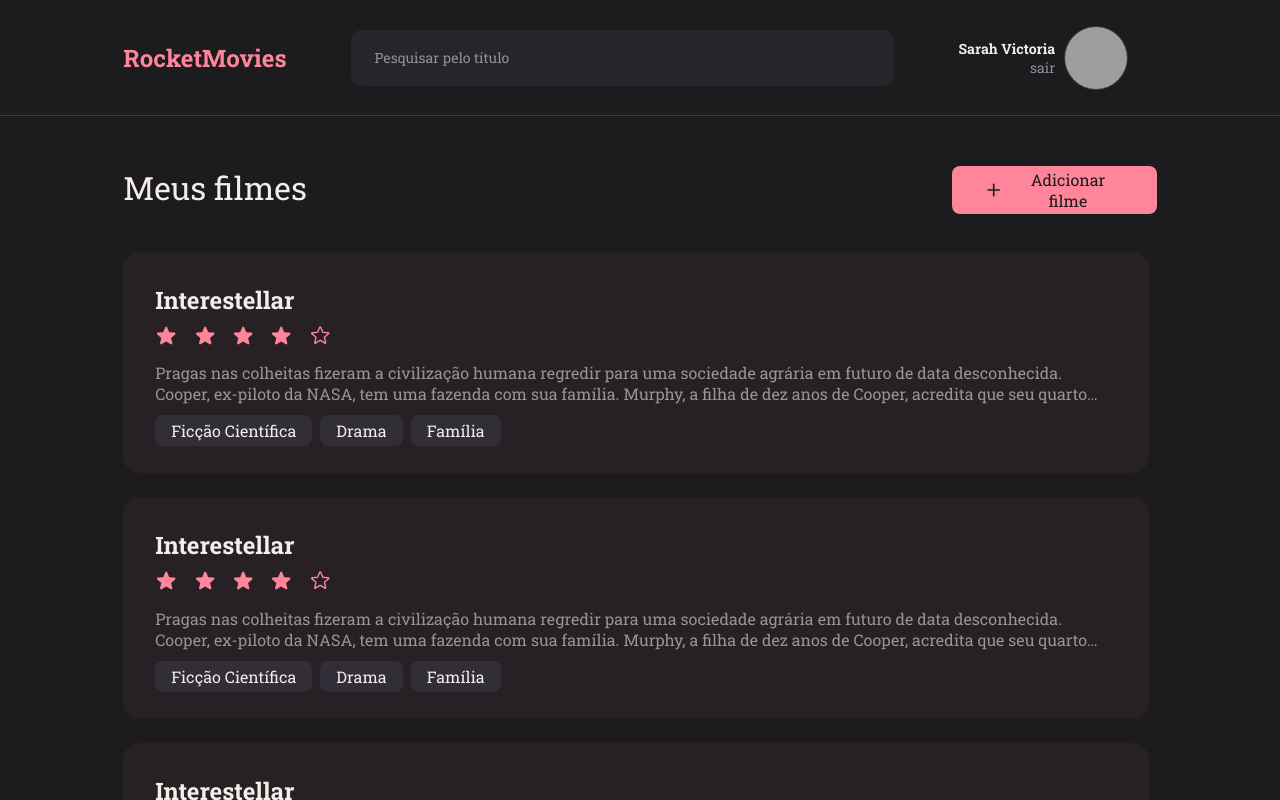
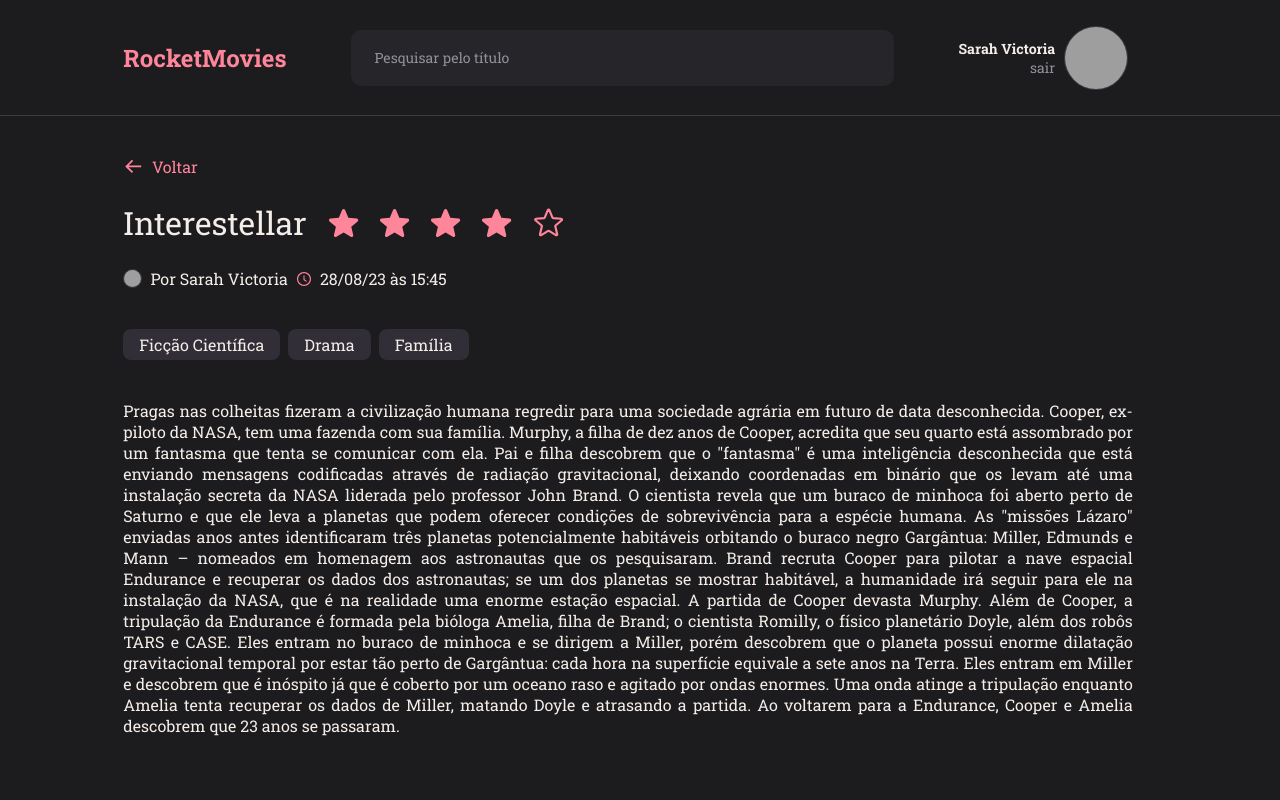
Before and after one commit to sarahvjustino/RocketMovies-Explorer, a React (Vite) app: page / in a window 1280 px wide. Built offline with nearby package versions, Linux system fonts and the light colour scheme; grey boxes are pictures that could not be loaded.

Commit message:
feat: created ButtonText component and finished creation of Preview page

```diff
--- /dev/null
+++ b/src/components/ButtonText/index.jsx
@@ -0,0 +1,13 @@
+import { Container } from "./styles";
+
+import { BiArrowBack } from "react-icons/bi";
+
+export function ButtonText() {
+  return (
+    <Container>
+      <a href="/">
+        <BiArrowBack /> Voltar
+      </a>
+    </Container>
+  );
+}
--- /dev/null
+++ b/src/components/ButtonText/styles.js
@@ -0,0 +1,18 @@
+import styled from "styled-components";
+
+export const Container = styled.span`
+    >a {
+        display: flex;
+        align-items: center;
+        gap: 0.5rem;
+
+        font-size: 1rem;
+        font-weight: 400;
+        color: ${({ theme }) => theme.COLORS.PINK};
+
+        > svg{
+            font-size: 1.3rem;
+            color: ${({ theme }) => theme.COLORS.PINK};
+        }
+    }
+`
--- a/src/components/Note/index.jsx
+++ b/src/components/Note/index.jsx
@@ -7,7 +7,7 @@ export function Note({ data, rating, ...rest }) {
   return (
     <Container {...rest}>
       <h1>{data.title}</h1>
-      <Rating grade={rating} isBigSize={false}></Rating>
+      <Rating grade={rating}></Rating>
       <p>{data.description}</p>
 
       {data.tags && (
--- a/src/components/Rating/index.jsx
+++ b/src/components/Rating/index.jsx
@@ -12,5 +12,9 @@ export function Rating({ grade, isBigSize }) {
     }
   }
 
-  return <Container $isbigsize={isBigSize.toString()}>{stars}</Container>;
+  return (
+    <Container $isbigsize={isBigSize && isBigSize.toString()}>
+      {stars}
+    </Container>
+  );
 }
--- a/src/components/Rating/styles.js
+++ b/src/components/Rating/styles.js
@@ -2,11 +2,11 @@ import styled from "styled-components";
 
 export const Container = styled.div`
     display: flex;
-    justify-content: ${({ isBigSize }) => isBigSize ? "center" : "start"};
+    justify-content: ${({ $isbigsize }) => $isbigsize ? "center" : "flex-start"};
     gap: 1rem;
 
     > svg{
-        font-size: ${({ isBigSize }) => isBigSize ? "2.2rem" : "1.4rem"};
+        font-size: ${({ $isbigsize }) => $isbigsize ? "2.2rem" : "1.4rem"};
         color: ${({ theme }) => theme.COLORS.PINK};
     }
 `
--- a/src/components/Section/styles.js
+++ b/src/components/Section/styles.js
@@ -1,7 +1,6 @@
 import styled from "styled-components";
 
 export const Container = styled.div`
-    width: 100%;
     height: 100%;
 
     > h2{
--- a/src/main.jsx
+++ b/src/main.jsx
@@ -3,13 +3,13 @@ import ReactDOM from "react-dom/client";
 import GlobalStyle from "./styles/global";
 import { ThemeProvider } from "styled-components";
 import theme from "./styles/theme";
-import { Home } from "./pages/Home";
+import { Preview } from "./pages/Preview";
 
 ReactDOM.createRoot(document.getElementById("root")).render(
   <React.StrictMode>
     <ThemeProvider theme={theme}>
       <GlobalStyle />
-      <Home />
+      <Preview />
     </ThemeProvider>
   </React.StrictMode>
 );
--- a/src/pages/Home/index.jsx
+++ b/src/pages/Home/index.jsx
@@ -44,7 +44,7 @@ export function Home() {
               ],
             }}
             rating="4"
-          />{" "}
+          />
           <Note
             data={{
               title: "Interestellar",
--- a/src/pages/Home/styles.js
+++ b/src/pages/Home/styles.js
@@ -13,7 +13,6 @@ export const Container = styled.div`
     > main {
         grid-area: content;
         padding: 3.15rem 7.7rem;
-
         overflow-y: auto;
 
         > .top-content{
--- a/src/pages/Preview/index.jsx
+++ b/src/pages/Preview/index.jsx
@@ -0,0 +1,78 @@
+import { Container, Content } from "./styles";
+import { AiOutlineClockCircle } from "react-icons/ai";
+
+import { Header } from "../../components/Header";
+import { ButtonText } from "../../components/ButtonText";
+import { Section } from "../../components/Section";
+import { Rating } from "../../components/Rating";
+import { Tag } from "../../components/Tag";
+
+export function Preview() {
+  return (
+    <Container>
+      <Header />
+
+      <main>
+        <Content>
+          <ButtonText />
+          <div className="movieTitle">
+            <Section title="Interestellar" />
+            <Rating grade="4" isBigSize={true} />
+          </div>
+          <div className="movieInfo">
+            <span className="createdBy">
+              <img
+                src="https://github.com/sarahvjustino.png"
+                alt="Foto do Usuário"
+              />
+              <p>Por Sarah Victoria</p>
+            </span>
+            <span className="createdAt">
+              <AiOutlineClockCircle />
+              <p>28/08/23 às 15:45</p>
+            </span>
+          </div>
+
+          <div className="tags">
+            <Tag name="Ficção Científica" />
+            <Tag name="Drama" />
+            <Tag name="Família" />
+          </div>
+
+          <p>
+            Pragas nas colheitas fizeram a civilização humana regredir para uma
+            sociedade agrária em futuro de data desconhecida. Cooper, ex-piloto
+            da NASA, tem uma fazenda com sua família. Murphy, a filha de dez
+            anos de Cooper, acredita que seu quarto está assombrado por um
+            fantasma que tenta se comunicar com ela. Pai e filha descobrem que o
+            "fantasma" é uma inteligência desconhecida que está enviando
+            mensagens codificadas através de radiação gravitacional, deixando
+            coordenadas em binário que os levam até uma instalação secreta da
+            NASA liderada pelo professor John Brand. O cientista revela que um
+            buraco de minhoca foi aberto perto de Saturno e que ele leva a
+            planetas que podem oferecer condições de sobrevivência para a
+            espécie humana. As "missões Lázaro" enviadas anos antes
+            identificaram três planetas potencialmente habitáveis orbitando o
+            buraco negro Gargântua: Miller, Edmunds e Mann – nomeados em
+            homenagem aos astronautas que os pesquisaram. Brand recruta Cooper
+            para pilotar a nave espacial Endurance e recuperar os dados dos
+            astronautas; se um dos planetas se mostrar habitável, a humanidade
+            irá seguir para ele na instalação da NASA, que é na realidade uma
+            enorme estação espacial. A partida de Cooper devasta Murphy. Além de
+            Cooper, a tripulação da Endurance é formada pela bióloga Amelia,
+            filha de Brand; o cientista Romilly, o físico planetário Doyle, além
+            dos robôs TARS e CASE. Eles entram no buraco de minhoca e se dirigem
+            a Miller, porém descobrem que o planeta possui enorme dilatação
+            gravitacional temporal por estar tão perto de Gargântua: cada hora
+            na superfície equivale a sete anos na Terra. Eles entram em Miller e
+            descobrem que é inóspito já que é coberto por um oceano raso e
+            agitado por ondas enormes. Uma onda atinge a tripulação enquanto
+            Amelia tenta recuperar os dados de Miller, matando Doyle e atrasando
+            a partida. Ao voltarem para a Endurance, Cooper e Amelia descobrem
+            que 23 anos se passaram.
+          </p>
+        </Content>
+      </main>
+    </Container>
+  );
+}
--- a/src/pages/Preview/styles.js
+++ b/src/pages/Preview/styles.js
@@ -0,0 +1,88 @@
+import styled from "styled-components";
+
+export const Container = styled.div`
+    width: 100%;
+    height: 100vh;
+
+    display: grid;
+    grid-template-rows: 7.25rem auto;
+    grid-template-areas:
+    "header"
+    "content";
+
+    > main{
+        grid-area: content;
+        width: 100%;
+        padding: 2.5rem 7.7rem;
+        overflow-y: auto;
+    }
+`
+
+export const Content = styled.div`
+    width: 100%;
+    height: 100vh;
+    overflow-y: auto;
+    padding-right: 1.5rem;
+
+    &&::-webkit-scrollbar-track {
+        padding: 1rem;
+    }
+
+    &&::-webkit-scrollbar {
+        width: 0.5rem;
+    }
+
+    &&::-webkit-scrollbar-thumb {
+        margin-left: 1rem;
+        border-radius: 0.5rem;
+        background: #FF859B;
+    }
+
+    > .movieTitle, .movieInfo, span, .tags{
+        display: flex;
+        align-items: center;
+
+    }
+
+    > .movieTitle{
+        gap: 1.2rem;
+        margin: 1.5rem 0;
+    }
+
+    > .movieInfo{
+        gap: .5rem;
+
+        > span{
+            gap: .5rem;
+            font-size: 1rem;
+            color: ${({ theme }) => theme.COLORS.WHITE};
+
+            > svg{
+                font-size: 1rem;
+            color: ${({ theme }) => theme.COLORS.PINK};
+
+            }
+        }
+
+        > .createdBy{
+            > img{
+            width: 1.2rem;
+            height: 1.2rem;
+
+            border-radius: 50%;
+            border: 1px solid ${({ theme }) => theme.COLORS.GRAY_300};
+        }
+    }
+    }
+
+    > .tags{
+        margin:2.5rem 0;
+    }
+
+    p{
+        font-size: 1rem;
+        text-align: justify;
+        color: ${({ theme }) => theme.COLORS.WHITE};
+    }
+
+`
```
